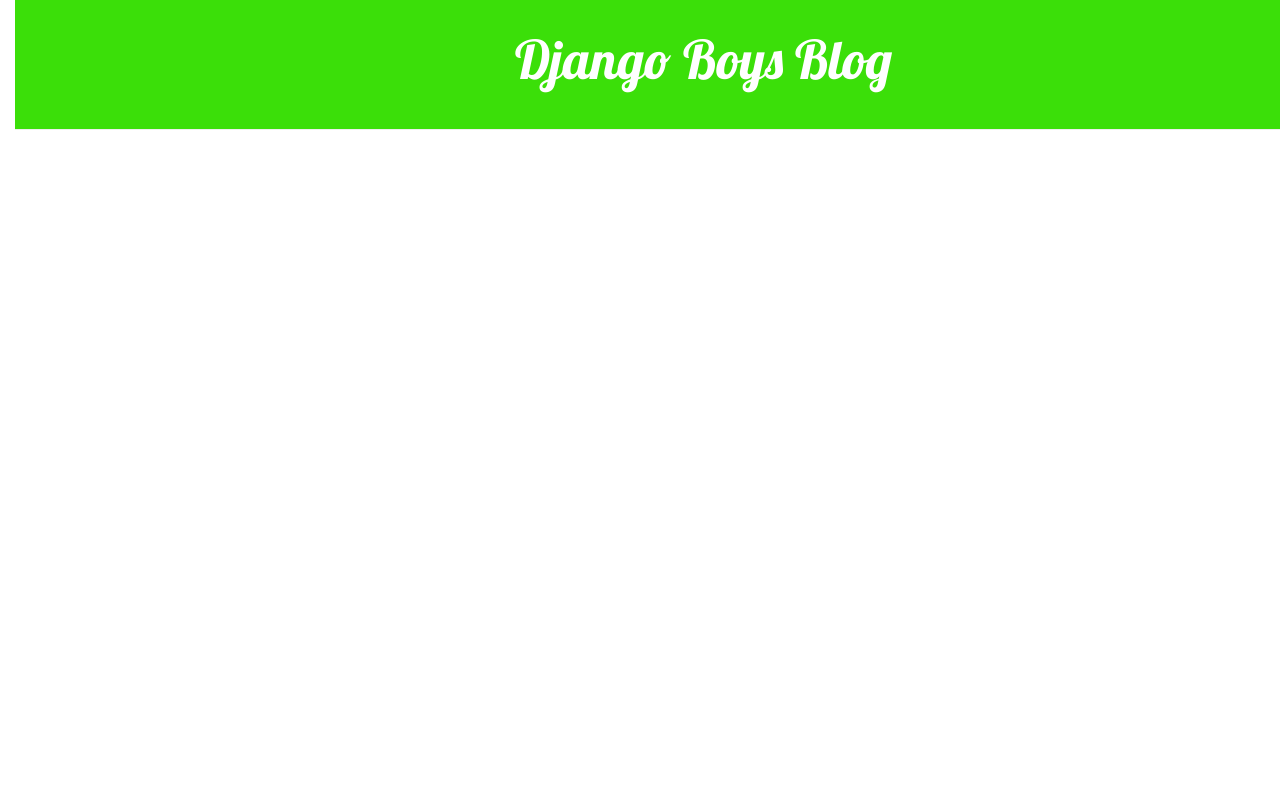
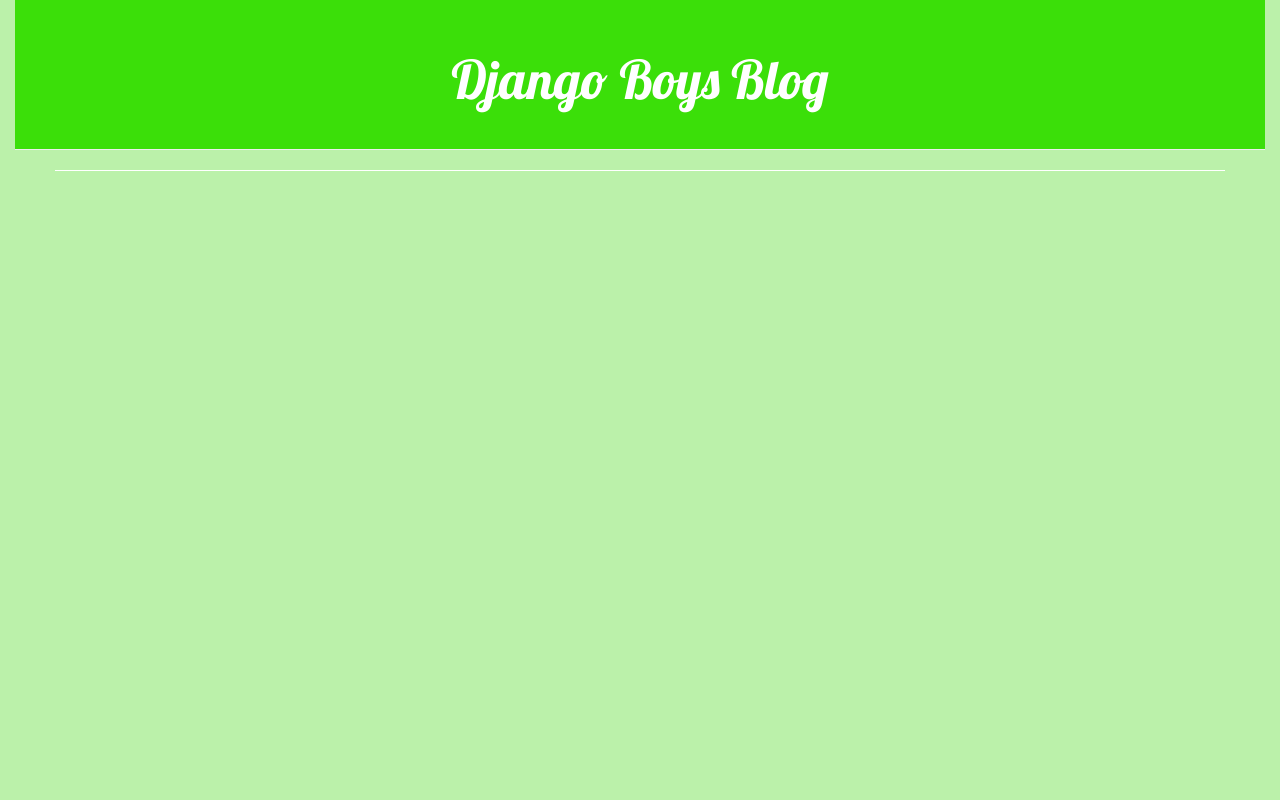
Before and after one commit to fermat23mon/my-first-blog, a Django app: page / in a window 1280 px wide. Run offline with Django 3.2, Linux system fonts and the light colour scheme; data that the repository does not hold is empty; some libraries are stand-ins or nearby versions.

Commit message:
cosas de estilo

```diff
--- a/blog/static/css/blog.css
+++ b/blog/static/css/blog.css
@@ -4,23 +4,28 @@
 }
 body {
     padding-left: 15px;
+    padding-right: 15px;
+    background-color: #9fec87b4;
+    align-items: center;
 }
 .page-header {
     background-color: #3bdf09;
     margin-top: 0;
-    padding: 10px 30px 30px 500px;
+    padding: 30px 30px 30px 30px;
 }
 
 .page-header h1, .page-header h1 a, .page-header h1 a:visited, .page-header h1 a:active {
     color: #ffffff;
     font-size: 40pt;
     text-decoration: none;
+    text-align: center;
 }
 
 .content {
     margin-left: 40px;
     margin-right: 40px;
 }
+
 
 h1, h2, h3, h4 {
     font-family: 'Lobster', cursive;
@@ -40,7 +45,7 @@
 }
 
 .top-menu, .top-menu:hover, .top-menu:visited {
-    color: #d11717;
+    color: #fcfcfc;
     float: right;
     font-size: 26pt;
     margin-right: 20px;
@@ -53,3 +58,7 @@
 .post h2 a, .post h2 a:visited {
     color: #000000;
 }
+.row{
+    align-items: center;
+    background-color: #ffffff;
+}
```
